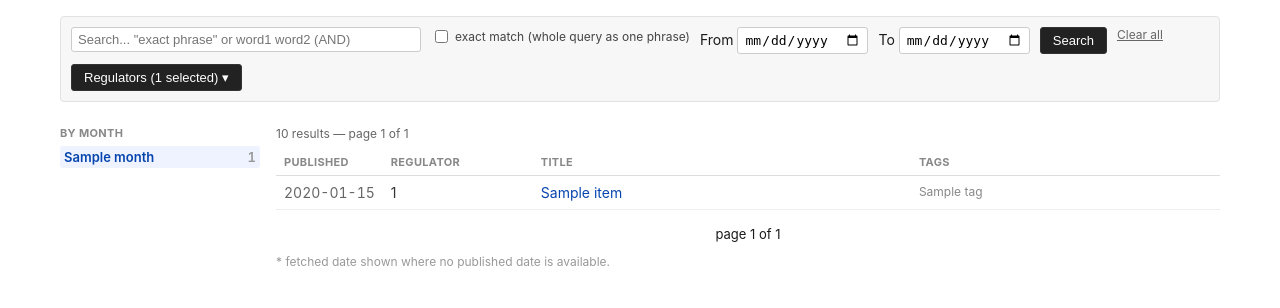
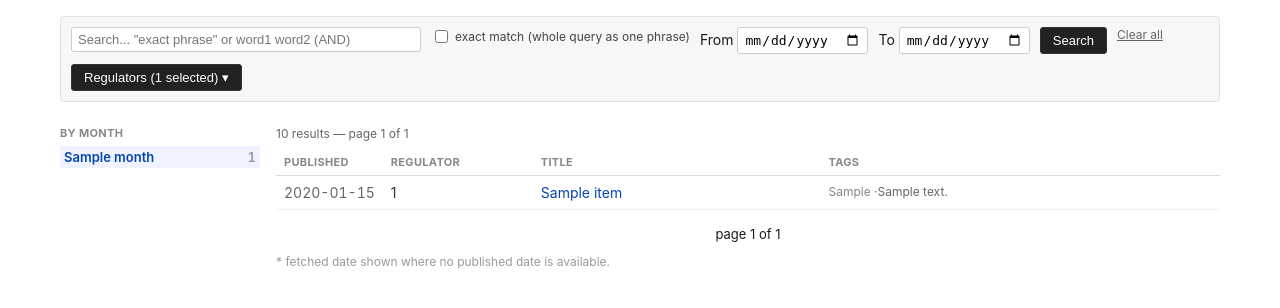
Before and after one commit to klinikal/reg-radar, a FastAPI app: template webui/templates/index.html in a window 1280 px wide. Shown: the part 45-353 px from the top of the page. Run offline with FastAPI, Linux system fonts and the light colour scheme; the template is opened without the code that fills it: most values are stand-ins (such as "Sample title", 1, 10 or a date in 2020).

Commit message:
feat: render source_tags and content_tags as two distinct badge groups

```diff
--- a/webui/app.py
+++ b/webui/app.py
@@ -69,7 +69,8 @@ def _parse_tags(raw: str | None) -> list[str]:
 
 
 def _with_tags(item: dict) -> dict:
-    item["tag_list"] = _parse_tags(item.get("tags"))
+    item["source_tag_list"] = _parse_tags(item.get("source_tags"))
+    item["content_tag_list"] = _parse_tags(item.get("content_tags"))
     return item
 
 
--- a/webui/static/style.css
+++ b/webui/static/style.css
@@ -293,6 +293,18 @@ table.items td.tags {
   white-space: nowrap;
 }
 
+.tag-group {
+  display: inline-block;
+}
+
+.tag-group + .tag-group::before {
+  content: " \00b7 ";
+}
+
+.tag-group.tag-content {
+  color: #666;
+}
+
 table.items td.empty {
   text-align: center;
   color: #888;
--- a/webui/templates/index.html
+++ b/webui/templates/index.html
@@ -67,7 +67,10 @@
         <td class="date" data-label="Published">{{ item.published_at[:10] if item.published_at else (item.fetched_at[:10] + "*") }}</td>
         <td class="regulator" data-label="Regulator">{{ regulator_names.get(item.regulator_id, item.regulator_id) }}</td>
         <td class="title" data-label="Title"><a href="/item/{{ item.id }}">{{ item.title or "(untitled)" }}</a></td>
-        <td class="tags" data-label="Tags">{{ item.tag_list | join(", ") }}</td>
+        <td class="tags" data-label="Tags">
+          {% if item.source_tag_list %}<span class="tag-group tag-source">{{ item.source_tag_list | join(", ") }}</span>{% endif %}
+          {% if item.content_tag_list %}<span class="tag-group tag-content">{{ item.content_tag_list | join(", ") }}</span>{% endif %}
+        </td>
       </tr>
       {% else %}
       <tr><td colspan="4" class="empty">No items match these filters.</td></tr>
--- a/webui/templates/item.html
+++ b/webui/templates/item.html
@@ -11,7 +11,8 @@
     <span>{{ regulator_name or item.regulator_id }}</span>
     {% if item.published_at %}<span>{{ item.published_at[:19] }}</span>{% endif %}
     {% if item.language %}<span>{{ item.language }}</span>{% endif %}
-    {% if item.tag_list %}<span>{{ item.tag_list | join(", ") }}</span>{% endif %}
+    {% if item.source_tag_list %}<span class="tag-group tag-source">{{ item.source_tag_list | join(", ") }}</span>{% endif %}
+    {% if item.content_tag_list %}<span class="tag-group tag-content">{{ item.content_tag_list | join(", ") }}</span>{% endif %}
   </div>
   <p class="source-link"><a href="{{ item.url }}" target="_blank" rel="noopener noreferrer">View original at source &rarr;</a></p>
 
```
Also changed, not shown: tests/test_webui_templates.py (+25 -0 lines).
